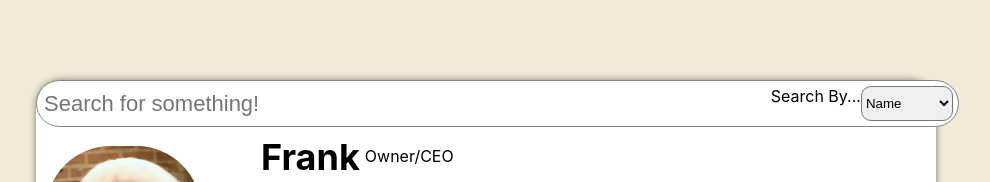
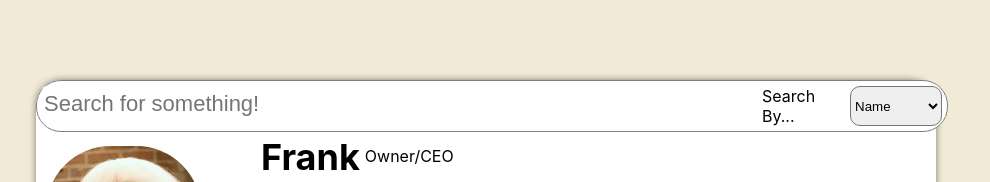
Before and after one commit to CD-Mackay/staffing-app, a React (Create React App) app: page / in a window 1280 px wide. Shown: the top 182 px of the page, without its empty margins (154-1144 px from the left). Built offline with nearby package versions, Linux system fonts and the light colour scheme.

Commit message:
style mobile search bar

```diff
--- a/src/components/SearchBar/StyledSearchBar.js
+++ b/src/components/SearchBar/StyledSearchBar.js
@@ -9,9 +9,10 @@ const StyledSearchBar = styled.div`
   justify-content: space-between;
   padding: 5px;
   position: fixed;
-  top: 10vh;
+  top: 5vh;
+  max-width: inherit;
   input {
-    width: 90%;
+    width: 80%;
     line-height: 1.5;
     font-size: 22px;
     border-radius: 5px;
@@ -24,6 +25,13 @@ const StyledSearchBar = styled.div`
       border-radius: 10px;
     }
   }
+
+  @media (min-width: 992px) {
+    top: 10vh;
+    input {
+      width: 90%;
+    }
+  }
 `;
 
 export default StyledSearchBar;
```
